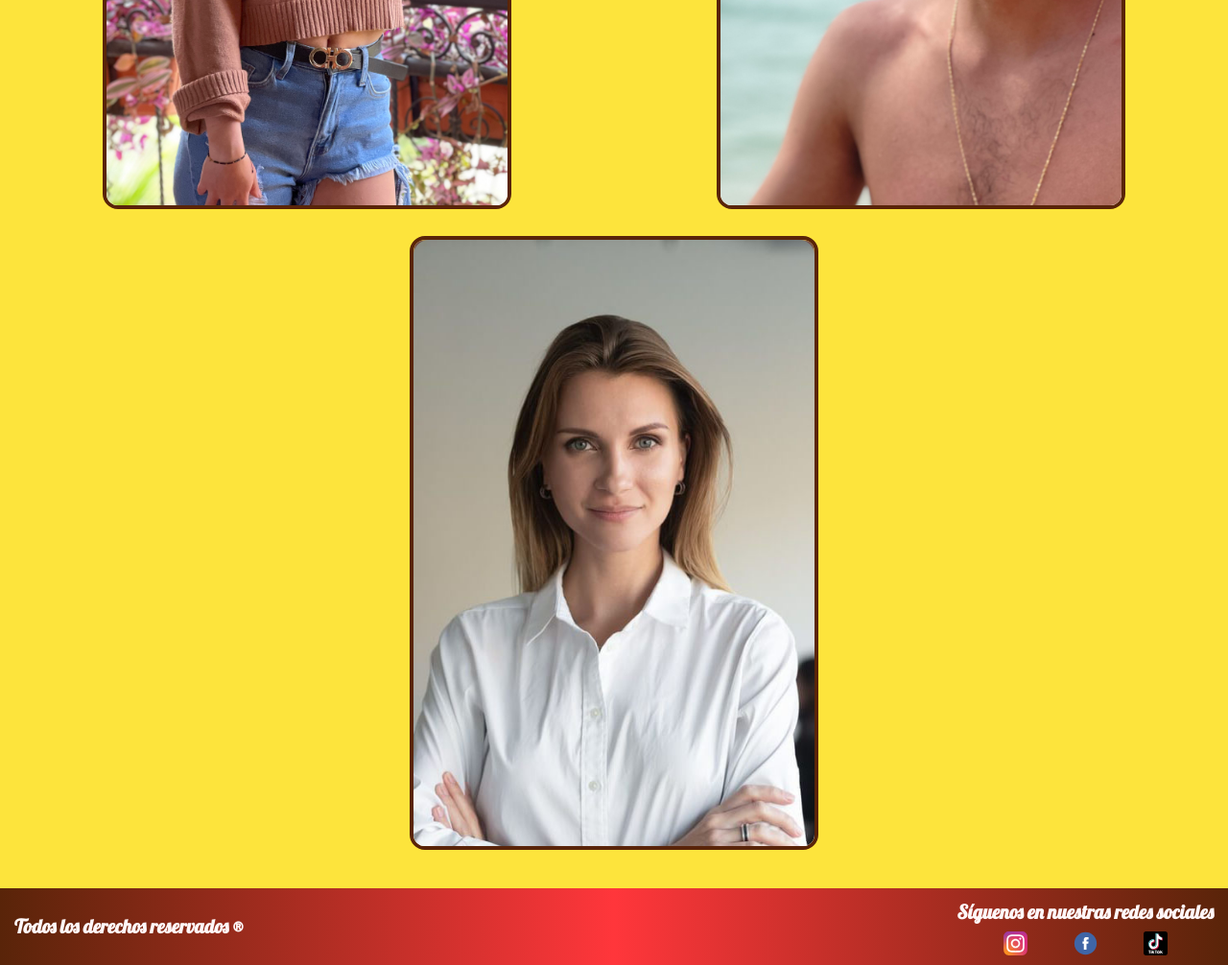
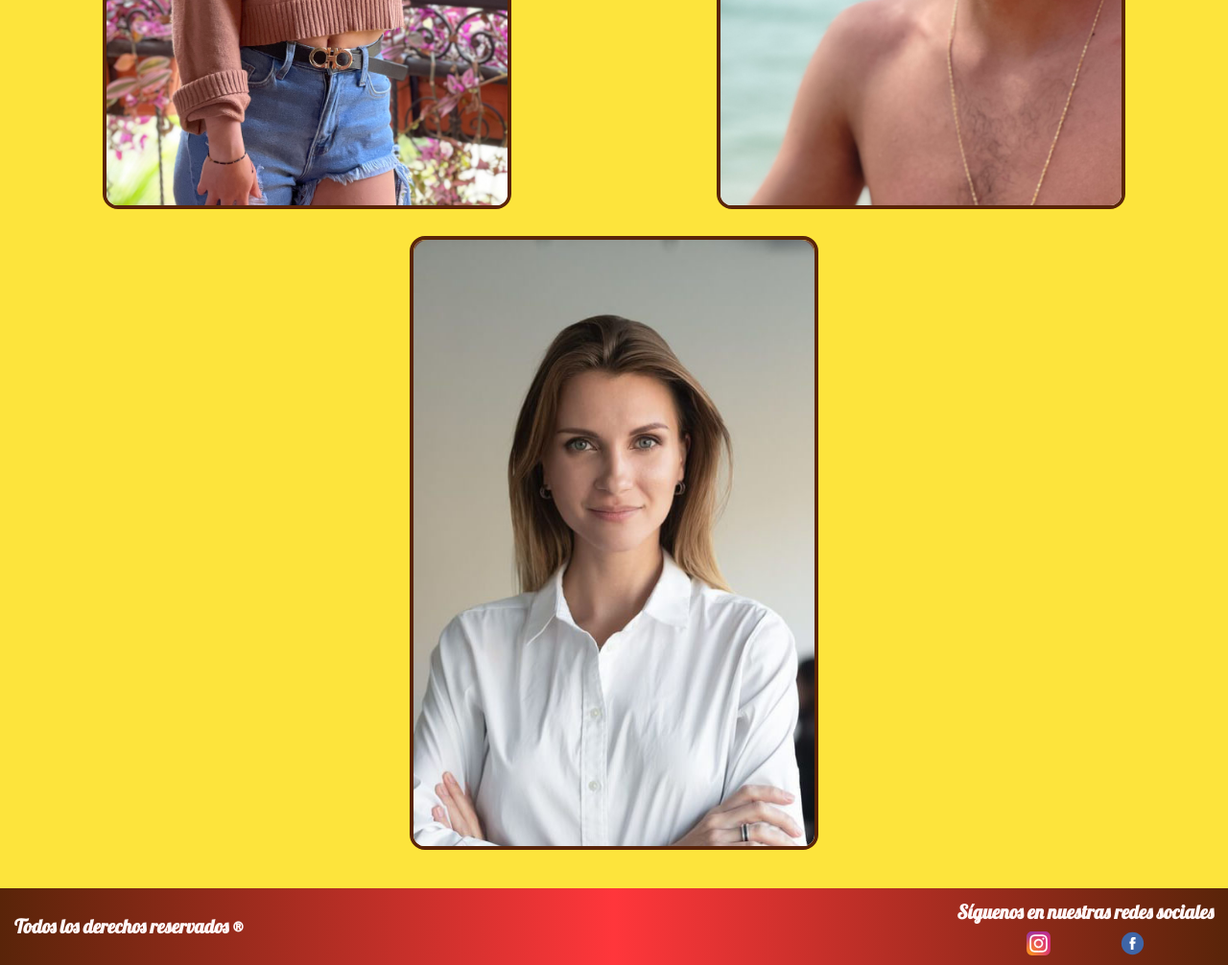
Before and after one commit to camilo483/Candiesbox, a plain HTML site: page paginas/equipo.html in a window 1280 px wide. Shown: the part 618-1624 px from the top of the page at 96% size. Drawn offline with Linux system fonts and the light colour scheme.

Commit message:
Se quita tik tok de las paginas puesto que no aplica en este sitio

```diff
--- a/paginas/equipo.html
+++ b/paginas/equipo.html
@@ -88,7 +88,6 @@
 				<div class="redes__logo">
 					<img class="redes__logo--altura" src="../imagenes/InstagramLogo.svg" alt="Logo de Instagram">
 					<img class="redes__logo--altura" src="../imagenes/FacebookLogo.svg" alt="Logo de Facebook">
-					<img class="redes__logo--altura" src="../imagenes/Tiktok.svg" alt="Logo de Tiktok">
 				</div>
 			</div>
 		</div>
```
Also changed, not shown: paginas/productos.html (+0 -1 lines), paginas/videos.html (+0 -1 lines).
